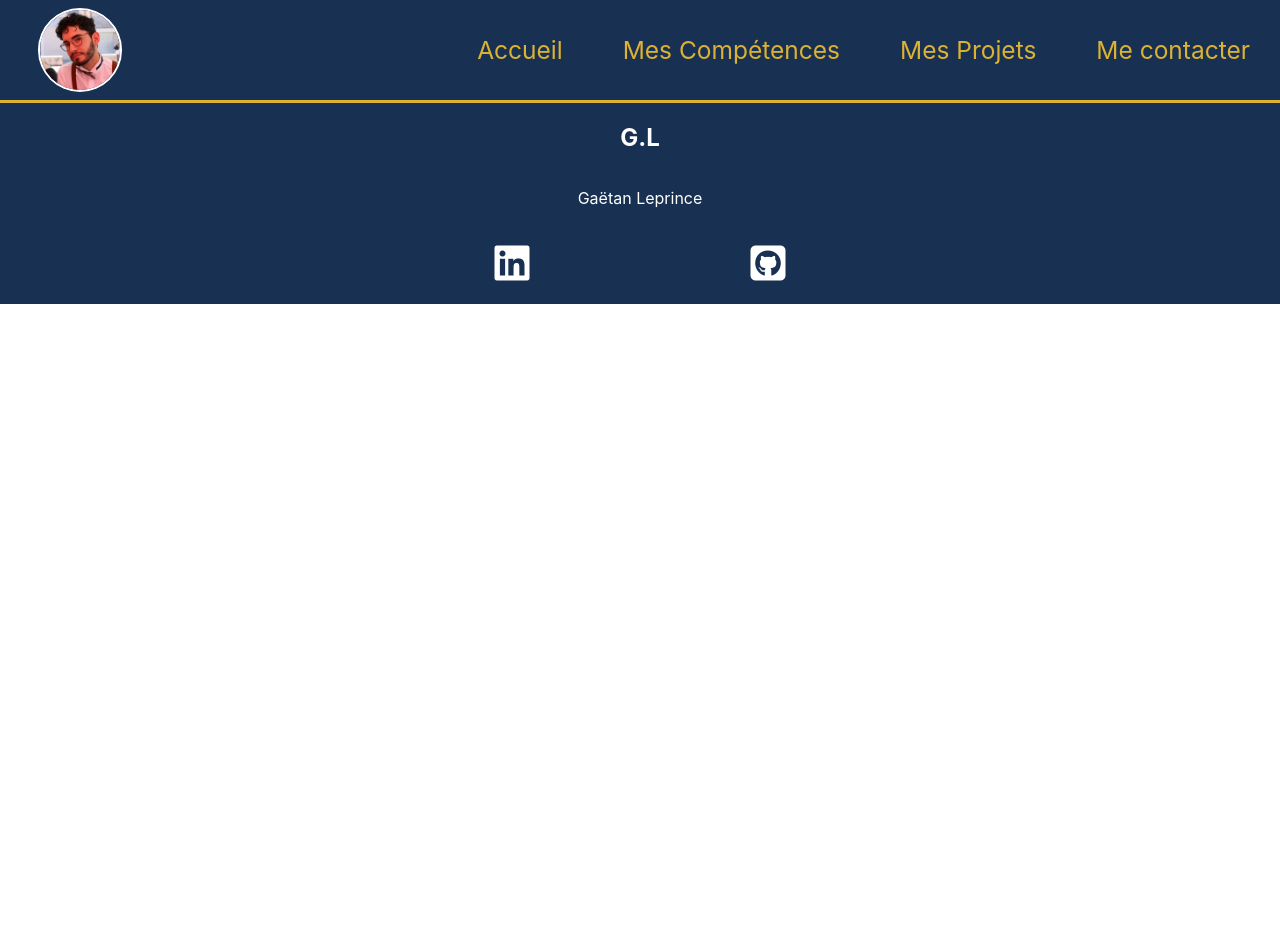
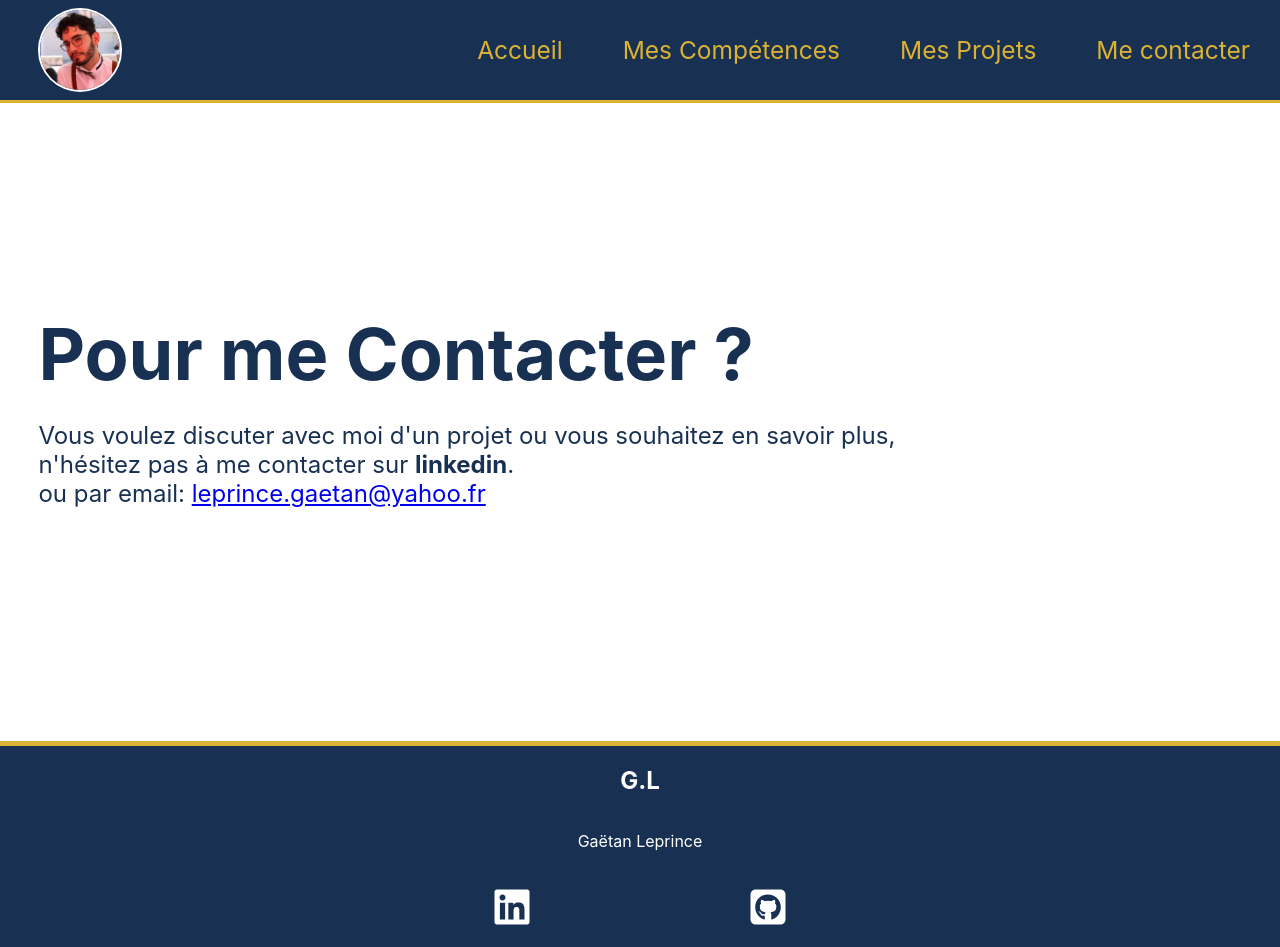
Before and after one commit to PesoPueblo/LEPRINCE-Gaetan-Porfolio, a React (Create React App) app in the folder frontend/: page /contact in a window 1280 px wide. Before the commit the page ends 800 px from the top, so only its background shows below. Built offline with nearby package versions, Linux system fonts and the light colour scheme.

Commit message:
correction route navigation

```diff
--- a/frontend/src/pages/App.js
+++ b/frontend/src/pages/App.js
@@ -17,10 +17,10 @@ function App() {
               text='Bonjour, je suis Gaëtan, Développeur Web Front-end Junior'
               img={img}/>
         }></Route>
-        <Route path='/#/compétences'element={<Competences/>}></Route>
-        <Route path='/#/projets' element={<Works/>}></Route>
-        <Route path='/#/projets/:titre' element={<Details/>}></Route>
-        <Route path='/#/contact' element={<Contact/>}></Route>
+        <Route path='/compétences'element={<Competences/>}></Route>
+        <Route path='/projets' element={<Works/>}></Route>
+        <Route path='/projets/:titre' element={<Details/>}></Route>
+        <Route path='/contact' element={<Contact/>}></Route>
       </Routes>
     </div>
   );
```
